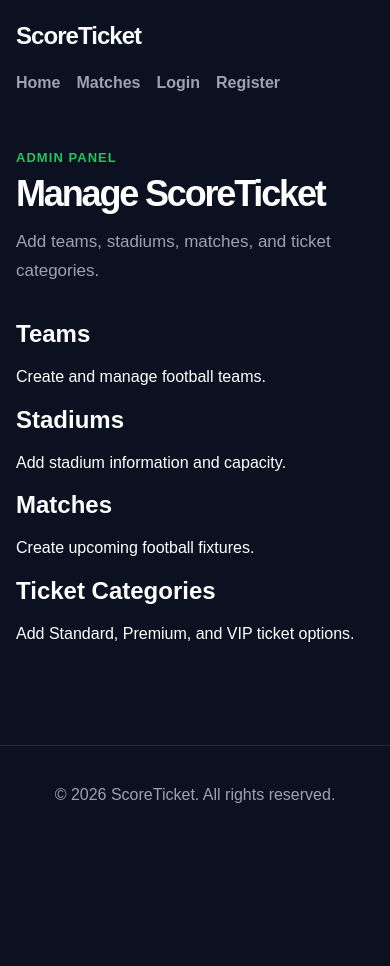
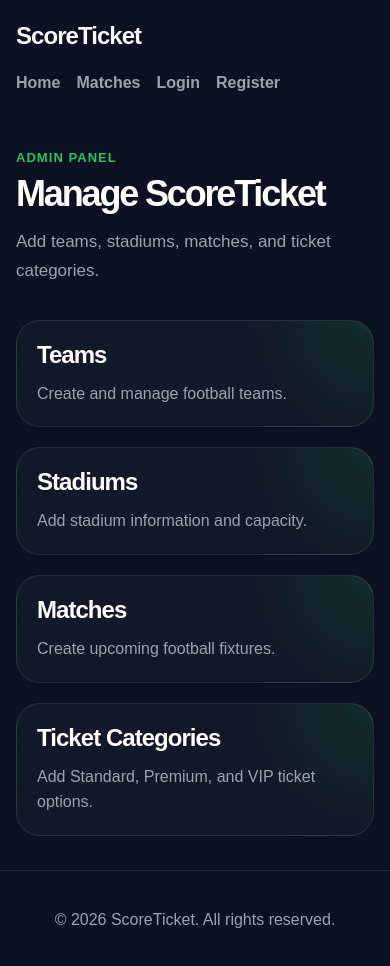
Before and after one commit to Hussein-Gharib/ScoreTicket, a React app in the folder frontend/: page /admin in a window 390 px wide. Shown: the top 966 px of the page. Before the commit the page ends 844 px from the top, so only its background shows below. Built offline with nearby package versions, Linux system fonts and the light colour scheme; the HTML template or start-up script is replaced by a standard one.

Commit message:
Restore frontend global styles

```diff
--- a/frontend/src/styles/global.css
+++ b/frontend/src/styles/global.css
@@ -509,6 +509,34 @@
   overflow-wrap: anywhere;
 }
 
+/* Admin */
+.admin-grid {
+  display: grid;
+  grid-template-columns: repeat(4, 1fr);
+  gap: 20px;
+}
+
+.admin-card {
+  border: 1px solid var(--color-border);
+  border-radius: var(--radius-lg);
+  padding: 24px;
+  background:
+    radial-gradient(circle at top right, rgba(34, 197, 94, 0.12), transparent 34%),
+    var(--color-surface);
+}
+
+.admin-card h2 {
+  margin: 0;
+  font-size: 24px;
+  letter-spacing: -0.04em;
+}
+
+.admin-card p {
+  margin: 12px 0 0;
+  color: var(--color-muted);
+  line-height: 1.6;
+}
+
 /* States */
 .empty-state {
   min-height: 60vh;
@@ -582,7 +610,8 @@
 /* Responsive */
 @media (max-width: 980px) {
   .matches-grid,
-  .ticket-grid {
+  .ticket-grid,
+  .admin-grid {
     grid-template-columns: repeat(2, 1fr);
   }
 
@@ -616,59 +645,16 @@
   .auth-card,
   .match-card,
   .ticket-card,
-  .user-ticket {
+  .user-ticket,
+  .admin-card {
     padding: 20px;
   }
 }
 
 @media (max-width: 640px) {
   .matches-grid,
-  .ticket-grid {
+  .ticket-grid,
+  .admin-grid {
     grid-template-columns: 1fr;
   }
 }
-import { NavLink, useNavigate } from "react-router-dom";
-
-function Navbar() {
-  const navigate = useNavigate();
-  const token = localStorage.getItem("token");
-  const user = JSON.parse(localStorage.getItem("user"));
-
-  const handleLogout = () => {
-    localStorage.removeItem("token");
-    localStorage.removeItem("user");
-    navigate("/login");
-  };
-
-  return (
-    <header className="navbar">
-      <NavLink to="/" className="navbar__logo">
-        ScoreTicket
-      </NavLink>
-
-      <nav className="navbar__links">
-        <NavLink to="/">Home</NavLink>
-        <NavLink to="/matches">Matches</NavLink>
-
-        {token ? (
-          <>
-            {user?.role === "admin" && <NavLink to="/admin">Admin</NavLink>}
-
-            <NavLink to="/my-tickets">My Tickets</NavLink>
-
-            <button className="navbar__logout" onClick={handleLogout}>
-              Logout
-            </button>
-          </>
-        ) : (
-          <>
-            <NavLink to="/login">Login</NavLink>
-            <NavLink to="/register">Register</NavLink>
-          </>
-        )}
-      </nav>
-    </header>
-  );
-}
-
-export default Navbar;
```
